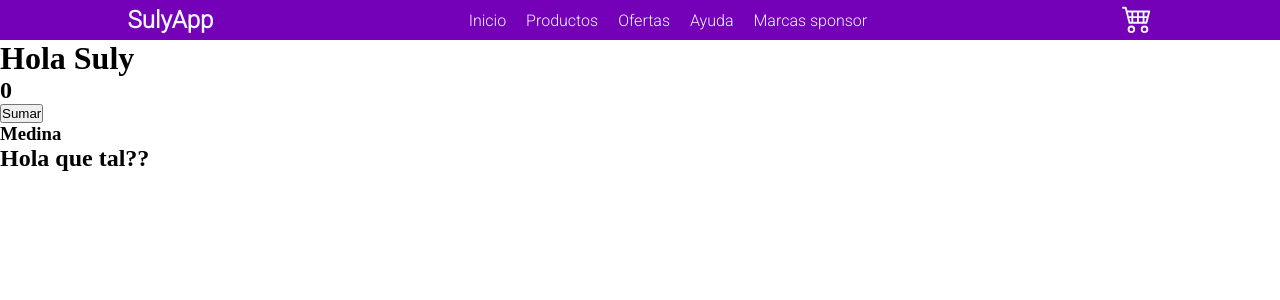
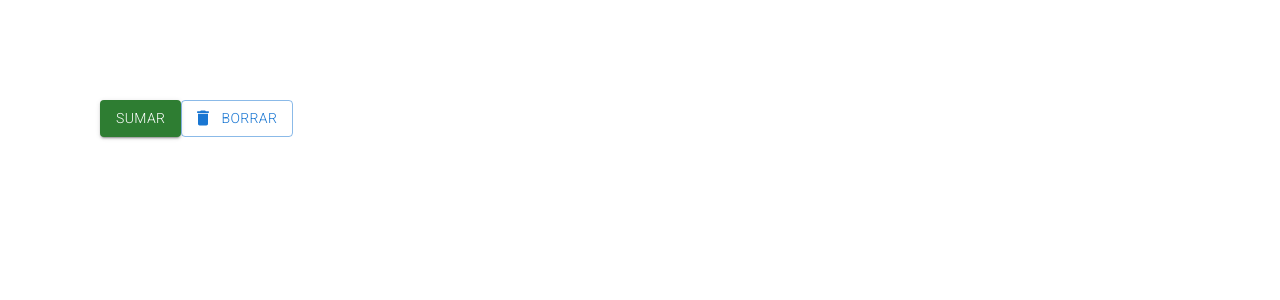
Before and after one commit to leonelnmedina/proyecto-react, a React (Vite) app: page / in a window 1280 px wide. Shown: the top 300 px of the page. Built offline with nearby package versions, Linux system fonts and the light colour scheme.

Commit message:
practicando material ui

```diff
--- a/package.json
+++ b/package.json
@@ -10,6 +10,11 @@
     "preview": "vite preview"
   },
   "dependencies": {
+    "@emotion/react": "^11.11.1",
+    "@emotion/styled": "^11.11.0",
+    "@fontsource/roboto": "^5.0.3",
+    "@mui/icons-material": "^5.11.16",
+    "@mui/material": "^5.13.6",
     "react": "^18.2.0",
     "react-dom": "^18.2.0",
     "react-icons": "^4.9.0"
--- a/src/App.jsx
+++ b/src/App.jsx
@@ -1,15 +1,13 @@
-import Navbar from "./components/layaut/navbar/Navbar";
-import HomeContainer from "./components/pages/home/HomeContainer";
-import ItemListContainer from "./components/pages/itemList/ItemListContainer";
+import MaterialsComponents from "./components/pages/material/MaterialsComponents";
+import Material from "./components/pages/material/material";
 function App() {
   let nombre = "Suly";
 
   const saludo = "Hola que tal??";
   return (
     <div>
-      <Navbar />
-      <HomeContainer nombre={nombre} />
-      <ItemListContainer saludo={saludo} />
+      {/* <Material /> */}
+      <MaterialsComponents />
     </div>
   );
 }
--- /dev/null
+++ b/src/components/pages/material/MaterialsComponents.jsx
@@ -0,0 +1,17 @@
+import { Padding } from "@mui/icons-material";
+import DeleteIcon from "@mui/icons-material/Delete";
+import { Button } from "@mui/material";
+const MaterialsComponents = () => {
+  return (
+    <div style={{ padding: "100px" }}>
+      <Button color="success" variant="contained">
+        Sumar
+      </Button>
+      <Button variant="outlined" startIcon={<DeleteIcon />}>
+        Borrar
+      </Button>
+    </div>
+  );
+};
+
+export default MaterialsComponents;
--- /dev/null
+++ b/src/components/pages/material/material.jsx
@@ -0,0 +1,46 @@
+import { Box, Grid } from "@mui/material";
+
+const material = () => {
+  return (
+    // <Box>
+    //   <Grid container>
+    //     <Grid item xs={12} md={6}>
+    //       <h2 style={{ width: "100%", backgroundColor: "green" }}>Caja uno</h2>
+    //     </Grid>
+
+    //     <Grid item xs={12} md={6}>
+    //       <h2 style={{ width: "100%", backgroundColor: "red" }}>Caja dos</h2>
+    //     </Grid>
+    //   </Grid>
+    // </Box>
+    <Box>
+      <Box
+        sx={{
+          border: {
+            xs: "2px solid black",
+            sm: "1px solid blue",
+            md: "3px solid red",
+          },
+          fontSize: { xs: "1rem", sm: "2rem", md: "3rem" },
+        }}
+      >
+        <h1>Titulo</h1>
+      </Box>
+      <Box
+        sx={{
+          border: {
+            xs: "2px solid black",
+            sm: "1px solid blue",
+            md: "3px solid red",
+          },
+          fontSize: { xs: "1rem", sm: "2rem", md: "3rem" },
+          display: { xs: "block", sm: "none" },
+        }}
+      >
+        <h1>Titulo</h1>
+      </Box>
+    </Box>
+  );
+};
+
+export default material;
```
Also changed, not shown: 1 other file (tests, documents, lock files or other folders).
